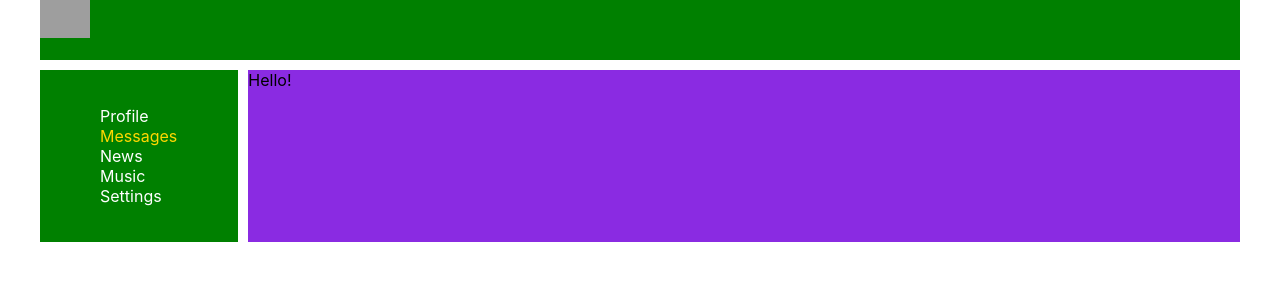
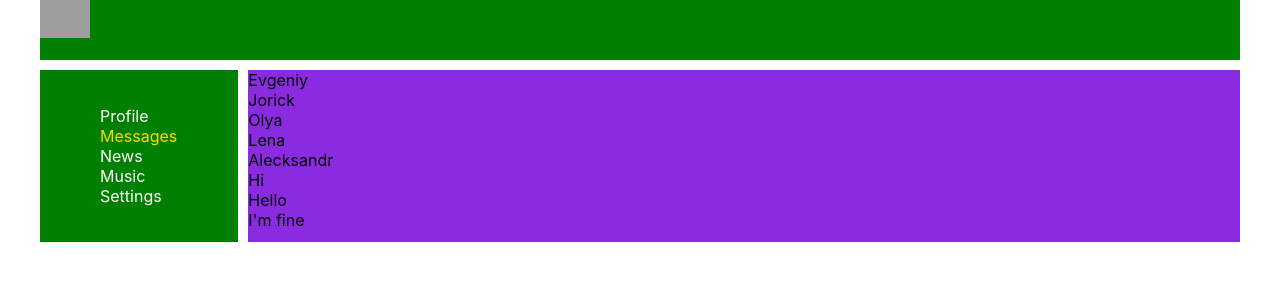
Before and after one commit to zariuz/project1_react, a React (Create React App) app: page /dialogs in a window 1280 px wide. Shown: the top 300 px of the page. Built offline with nearby package versions, Linux system fonts and the light colour scheme; grey boxes are pictures that could not be loaded.

Commit message:
page layout dialogs

```diff
--- a/src/components/Dialogs/Dialogs.js
+++ b/src/components/Dialogs/Dialogs.js
@@ -3,8 +3,29 @@ import s from './Dialogs.module.css';
 
 const Dialogs = () => {
   return (
-    <div>
-      Hello!
+    <div className="dialogs">
+      <div className="dialogs-items">
+        <div className="dialog">
+          Evgeniy
+        </div>
+        <div className="dialog">
+          Jorick
+        </div>
+        <div className="dialog">
+          Olya
+        </div>
+        <div className="dialog">
+          Lena
+        </div>
+        <div className="dialog">
+          Alecksandr
+        </div>
+      </div>
+      <div className="messages">
+        <div className="message">Hi</div>
+        <div className="message">Hello</div>
+        <div className="message">I'm fine</div>
+      </div>
     </div>
   );
 }
```
